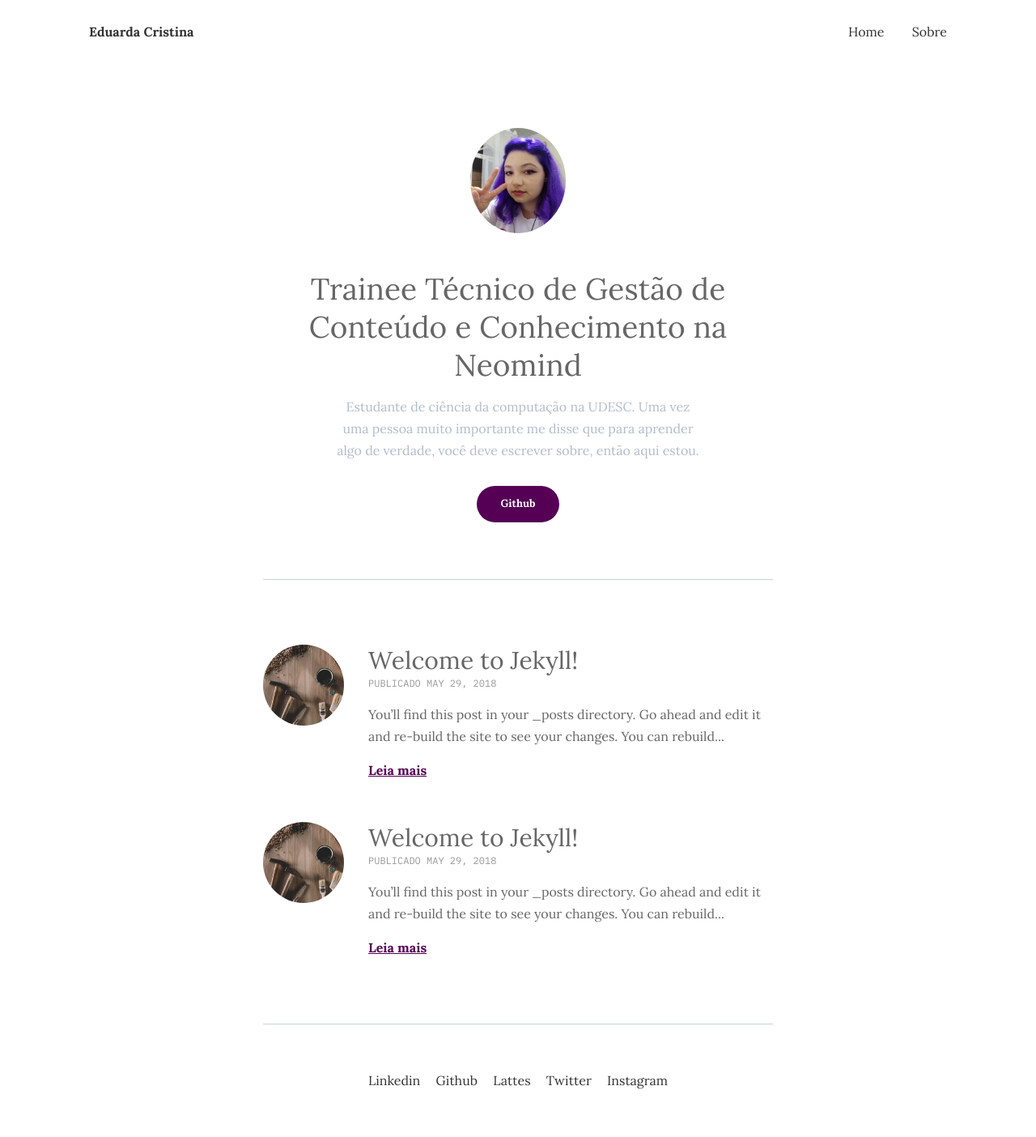
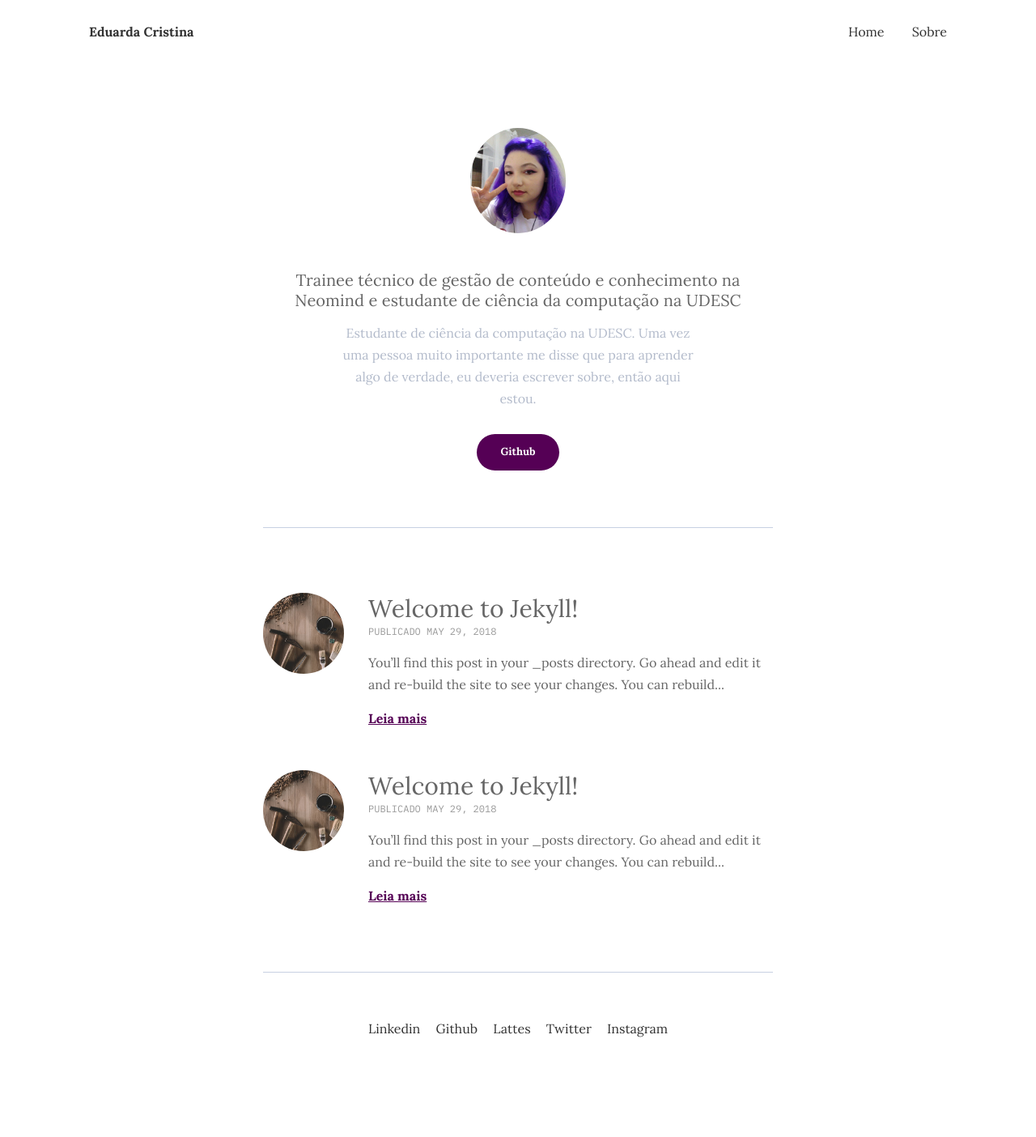
Before and after one commit to dudangel/dudangel.github.io, a Jekyll site: the page built from index.html, in a window 1280 px wide. Shown: the whole page at 81% size. Built offline with Jekyll 4.4.1, drawn with Linux system fonts in a browser that asks for light colours; after the commit the page ends 1340 px from its top, so only the background shows below that.

Commit message:
fix things again

```diff
--- a/_config.yml
+++ b/_config.yml
@@ -9,8 +9,8 @@ url: "dudangel.github.io" # the base hostname & protocol for your site, e.g. htt
 author:
   name: Eduarda Cristina
   image: '/assets/img/eu.jpg'
-  job: Trainee Técnico de Gestão de Conteúdo e Conhecimento na Neomind
-  bio: Estudante de ciência da computação na UDESC. Uma vez uma pessoa muito importante me disse que para aprender algo de verdade, você deve escrever sobre, então aqui estou.
+  job: Trainee técnico de gestão de conteúdo e conhecimento na Neomind e estudante de ciência da computação na UDESC
+  bio: Estudante de ciência da computação na UDESC. Uma vez uma pessoa muito importante me disse que para aprender algo de verdade, eu deveria escrever sobre, então aqui estou.
   email: eduarda.crsa@gmail.com
 
 
--- a/_sass/3-modules/_author-section.scss
+++ b/_sass/3-modules/_author-section.scss
@@ -26,7 +26,7 @@
 
 .author__job {
   margin-bottom: 15px;
-  font-size: 37px;
+  font-size: 20px;
   text-align: center;
   color: $gray;
 }
```
